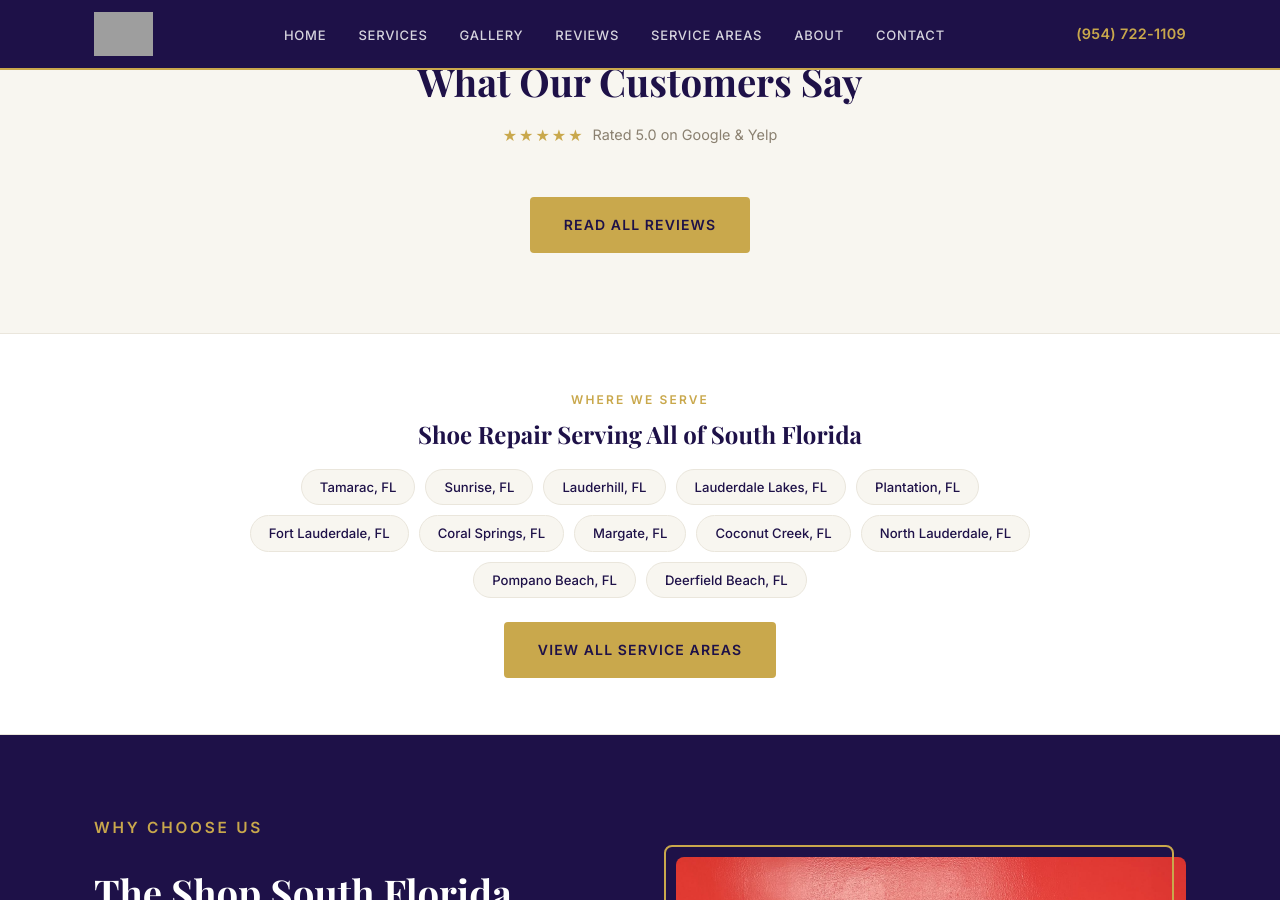
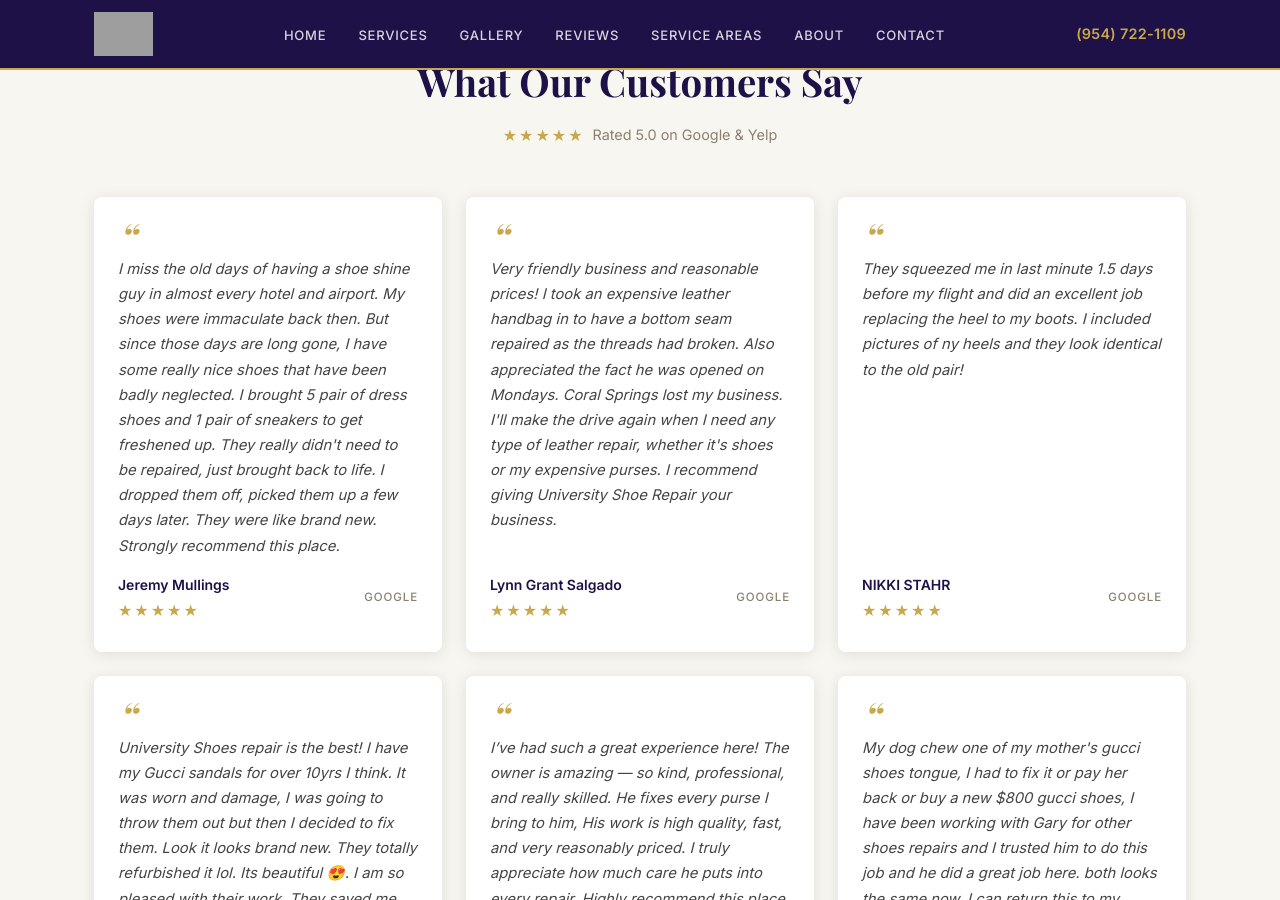
Before and after one commit to JamesBrownR/University-Shoe-Repair, a Jekyll site: the page built from index.html, in a window 1280 px wide and 900 px high, scrolled down 3733 px. Built offline with Jekyll 4.4.1, drawn with Linux system fonts in a browser that asks for light colours; some of the changed text lies outside the part shown; grey boxes are pictures that could not be loaded.

Commit message:
Update index.html

```diff
--- a/index.html
+++ b/index.html
@@ -196,6 +196,23 @@ description: "University Shoe Repair in Tamarac, FL offers expert shoe repair, l
         </div>
       </div>
 
+<div class="reviews-grid">
+  {% assign featured = site.data.reviews.reviews | where: "featured", true | where_exp: "r", "r.text != ''" | limit: 6 %}
+  {% for review in featured %}
+  <article class="review-card">
+    <blockquote>{{ review.text }}</blockquote>
+    <div class="review-meta">
+      <div>
+        <div class="review-author">{{ review.author }}</div>
+        <div class="stars" aria-hidden="true">
+          {% for i in (1..review.rating) %}&#9733;{% endfor %}
+        </div>
+      </div>
+      <div class="review-source">{{ review.source }}</div>
+    </div>
+  </article>
+  {% endfor %}
+</div>
 
       <div class="reviews-footer">
         <a href="{{ site.baseurl }}/reviews/" class="btn btn-gold">Read All Reviews</a>
```
